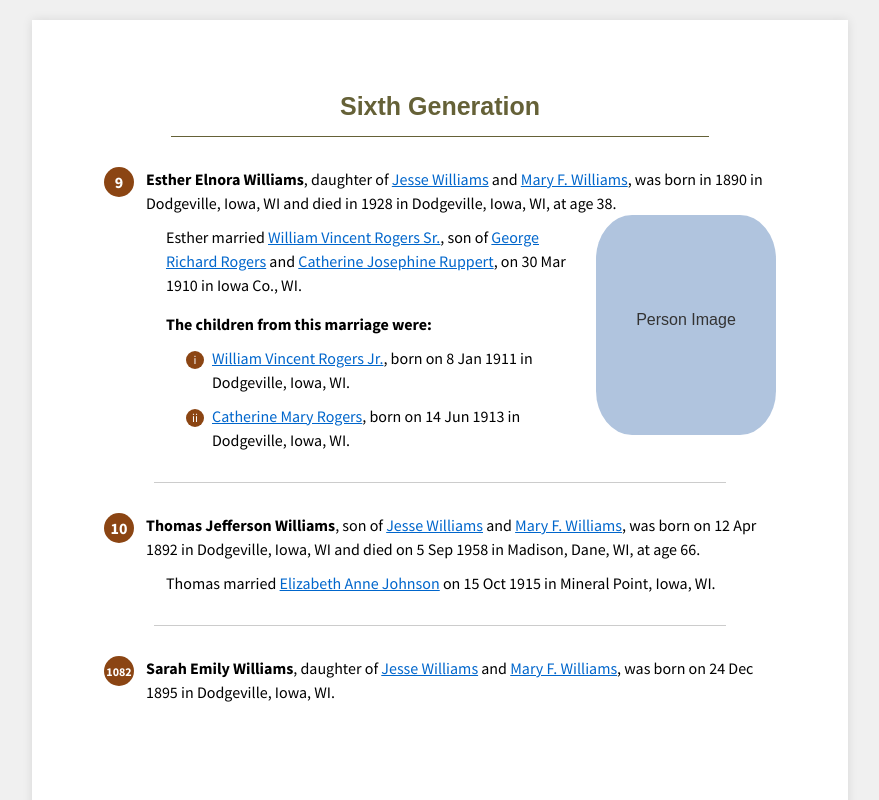
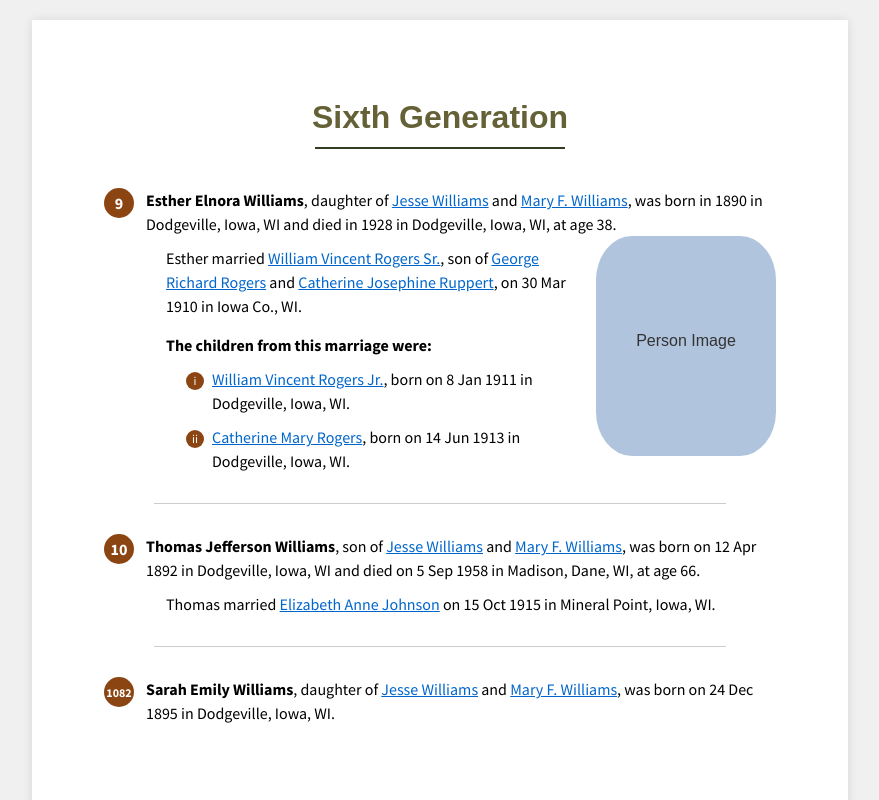
Before and after one commit to duresha/legacy-sheet-template, a website built with Vite: page src/index.html in a window 1280 px wide. Shown: the top 800 px of the page, without its empty margins (200-1079 px from the left). Built offline with nearby package versions, Linux system fonts and the light colour scheme; files whose address does not match are found by name.

Commit message:
Add title font and styling and update horizontal rule styling.

```diff
--- a/src/style.css
+++ b/src/style.css
@@ -38,18 +38,19 @@ body {
 .generation-title {
     font-family: 'Roca Two Bold', sans-serif;
     color: #656137;
-    font-size: 25px;
+    font-size: 32px;
     text-align: center;
-    margin-bottom: 15px;
+    margin-top: 0.0703in; /* Adding top padding as seen in Canva design */
+    margin-bottom: 0.115in; /* Specific padding from Canva (0.115 inches above the line) */
     font-weight: bold;
 }
 
 .horizontal-rule {
     border: none;
-    height: 1px;
-    background-color: #656137; /* Updated to match the new heading color */
-    width: 80%;
-    margin: 0 auto 30px;
+    height: 2px; /* Line weight: 2 as specified */
+    background-color: #2f3d22; /* Line color: #2f3d22 as specified */
+    width: 2.6in; /* Fixed width of 2.6 inches as mentioned in Canva */
+    margin: 0 auto 0.412in; /* Bottom padding of 0.412 inches before content starts */
 }
 
 .entry-divider {
```
